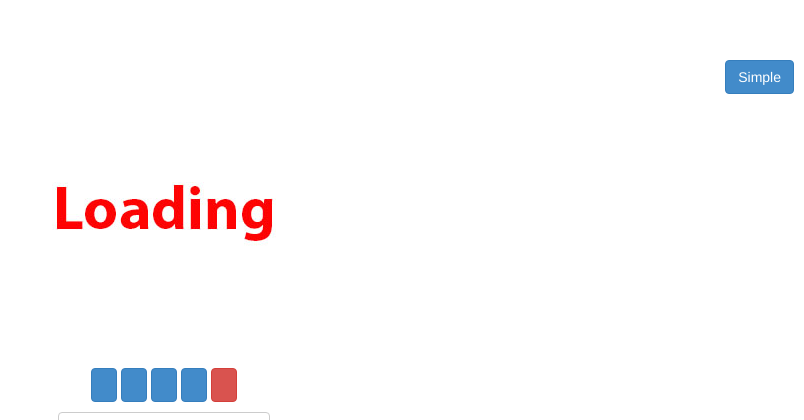
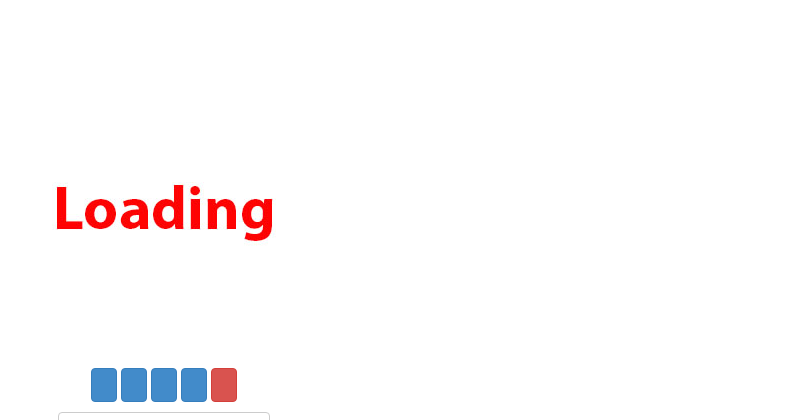
Before and after one commit to ecorov/RPiROV, a PHP site: page /0/ in a window 1280 px wide. Shown: the top 420 px of the page, without its empty margins (476-1280 px from the left). Run offline with PHP 8.4, Linux system fonts and the light colour scheme; data that the repository does not hold is empty.

Commit message:
first commit

```diff
--- a/www/index.php
+++ b/www/index.php
@@ -155,7 +155,6 @@
    </head>
    <body onload="setTimeout('init(<?php echo "$mjpegmode, $video_fps, $divider" ?>);', 100);">
 
-      <input id="toggle_display" type="button" class="btn btn-primary" value="<?php echo $toggleButton; ?>" style="position:absolute;top:60px;right:10px;" onclick="set_display(this.value);">
       <div class="container-fluid text-center liveimage">
          <div><img id="mjpeg_dest" <?php if(file_exists("pipan_on")) echo "ontouchstart=\"pipan_start()\""; ?> onclick="toggle_fullscreen(this);" src="/loading.jpg"></div>
          <div id="main-buttons" <?php echo $displayStyle; ?> >
@@ -176,9 +175,7 @@
 			<input id="shutdown_button" type="button" value="shutdown system" onclick="sys_shutdown();" class="btn btn-danger">
             <input id="reboot_button" type="button" value="reboot system" onclick="sys_reboot();" class="btn btn-danger">
             <input id="reset_button" type="button" value="reset settings" onclick="send_cmd('rs 1');setTimeout(function(){location.reload(true);}, 1000);" class="btn btn-danger">
-
          </div>
       </div>
-      <?php if ($debugString != "") echo "$debugString<br>"; ?>
    </body>
 </html>
```
